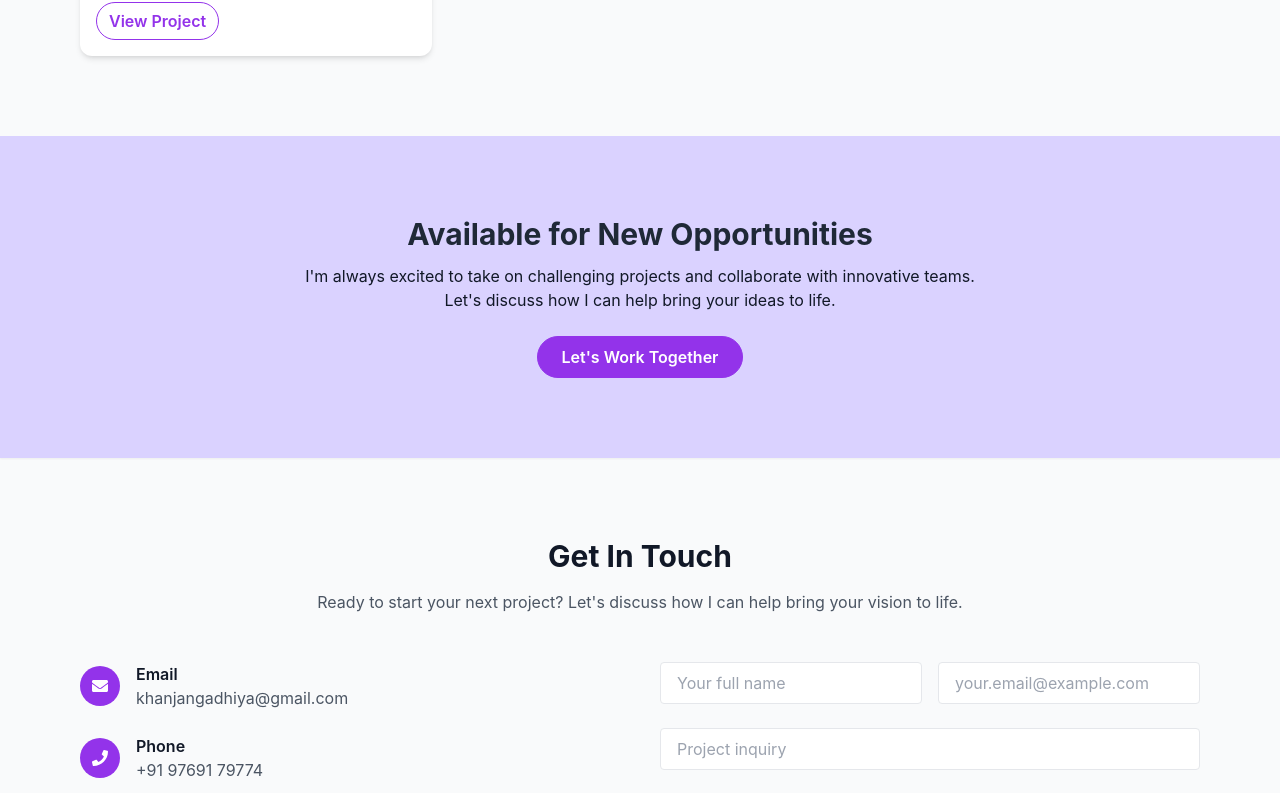
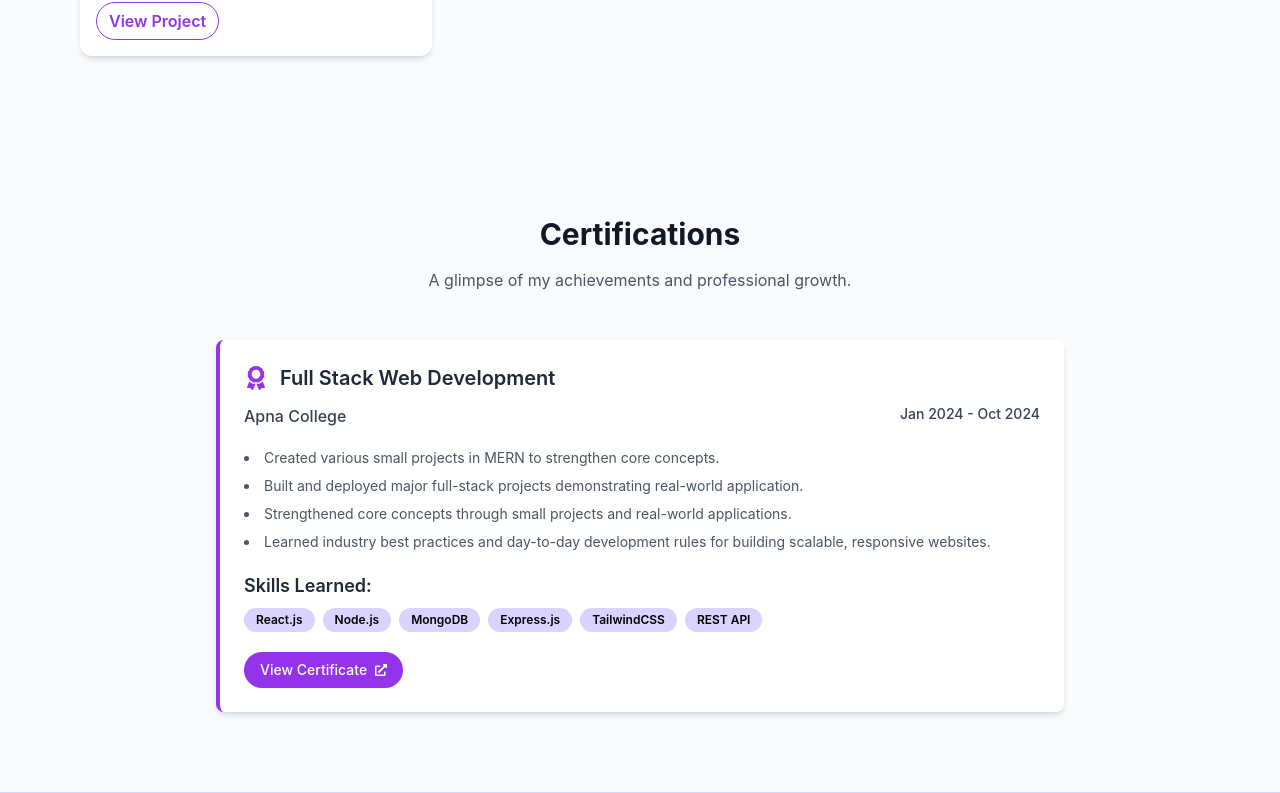
Before and after one commit to Khanjan10/portfolio, a React (Create React App) app: page / in a window 1280 px wide. Shown: the part 3072-3865 px from the top of the page. Built offline with nearby package versions, Linux system fonts and the light colour scheme.

Commit message:
Added Certifications

```diff
--- a/src/App.js
+++ b/src/App.js
@@ -7,6 +7,7 @@ import Skills from "./components/Skills";
 import Contact from "./components/Contact";
 import Footer from "./components/Footer";
 import CallToAction from "./components/CallToAction";
+import Certifications from "./components/Certifications";
 
 function App() {
   return (
@@ -16,6 +17,7 @@ function App() {
       <About />
       <Skills />
       <Projects />
+      <Certifications />
       <CallToAction />
       <Contact />
       <Footer />
--- /dev/null
+++ b/src/components/Certifications.js
@@ -0,0 +1,99 @@
+import React from "react";
+import { motion } from "framer-motion";
+import { FaAward, FaExternalLinkAlt } from "react-icons/fa";
+
+const Certifications = () => {
+  const certificate = {
+    title: "Full Stack Web Development",
+    issuer: "Apna College",
+    date: "Jan 2024 - Oct 2024",
+    description: [
+      "Created various small projects in MERN to strengthen core concepts.",
+      "Built and deployed major full-stack projects demonstrating real-world application.",
+      "Strengthened core concepts through small projects and real-world applications.",
+      "Learned industry best practices and day-to-day development rules for building scalable, responsive websites."
+    ],
+    link: "https://drive.google.com/file/d/1mIXCEaQRVL8FHqZQcu0fnUuXHH70B3rz/view?usp=sharing",
+    skills: [
+      "React.js",
+      "Node.js",
+      "MongoDB",
+      "Express.js",
+      "TailwindCSS",
+      "REST API",
+    ]
+  };
+
+  return (
+    <motion.section
+      id="certifications"
+      initial={{ opacity: 0, y: 40 }}
+      whileInView={{ opacity: 1, y: 0 }}
+      transition={{ duration: 0.8 }}
+      viewport={{ once: true }}
+      className="py-20 px-6 max-w-4xl mx-auto"
+    >
+      <h2 className="text-3xl text-center font-bold mb-4">
+        Certifications
+      </h2>
+      <p className="text-center text-gray-600 mb-12">
+        A glimpse of my achievements and professional growth.
+      </p>
+
+      <motion.div
+        initial={{ opacity: 0, y: 20 }}
+        whileInView={{ opacity: 1, y: 0 }}
+        transition={{ duration: 0.5 }}
+        viewport={{ once: true }}
+        className="bg-white shadow-md p-6 rounded-lg border-l-4 border-primary hover:shadow-lg transition"
+      >
+        <div className="flex items-center gap-3 mb-3">
+          <FaAward className="text-primary text-2xl" />
+          <h3 className="text-xl font-semibold text-gray-800">
+            {certificate.title}
+          </h3>
+        </div>
+        <div className="flex justify-between">
+          <p className="text-gray-700 font-medium">{certificate.issuer}</p>
+          <p className="text-gray-700 font-medium text-sm mb-4">{certificate.date}</p>
+        </div>
+
+        {/* Bullet Points */}
+        <ul className="list-disc list-inside text-gray-600 text-sm space-y-2 mt-2 mb-5">
+          {certificate.description.map((point, index) => (
+            <li key={index}>{point}</li>
+          ))}
+        </ul>
+
+        {/* ✅ Skills Learned */}
+        <div className="mb-5">
+          <h4 className="text-lg font-semibold text-gray-800 mb-2">Skills Learned:</h4>
+          <div className="flex flex-wrap gap-2">
+            {certificate.skills.map((skill, index) => (
+              <span
+                key={index}
+                className="px-3 py-1 bg-secondary text-black text-xs font-semibold rounded-full"
+              >
+                {skill}
+              </span>
+            ))}
+          </div>
+        </div>
+
+        {/* View Certificate Button */}
+        {certificate.link && (
+          <a
+            href={certificate.link}
+            target="_blank"
+            rel="noopener noreferrer"
+            className="inline-flex items-center gap-2 px-4 py-2 bg-primary text-white rounded-full font-medium text-sm hover:bg-purple-700 transition"
+          >
+            View Certificate <FaExternalLinkAlt className="text-xs" />
+          </a>
+        )}
+      </motion.div>
+    </motion.section>
+  );
+};
+
+export default Certifications;
```
